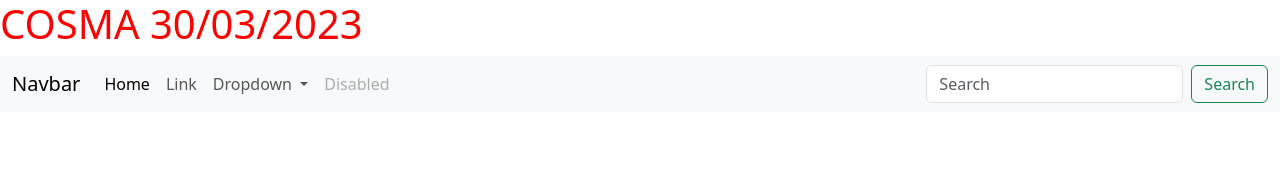
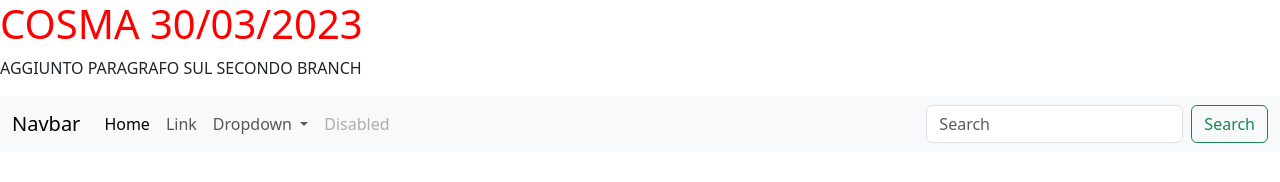
Before and after one commit to Upsetz/Cosma-Compito1, a plain HTML site: page index.html in a window 1280 px wide. Drawn offline with nearby package versions, Linux system fonts and the light colour scheme.

Commit message:
added paragraph

```diff
--- a/index.html
+++ b/index.html
@@ -10,6 +10,8 @@
 </head>
 <body>
     <h1 class="titolo">COSMA 30/03/2023</h1>
+
+    <p>AGGIUNTO PARAGRAFO SUL SECONDO BRANCH</p>
 
     <nav class="navbar navbar-expand-lg bg-body-tertiary">
         <div class="container-fluid">
```
